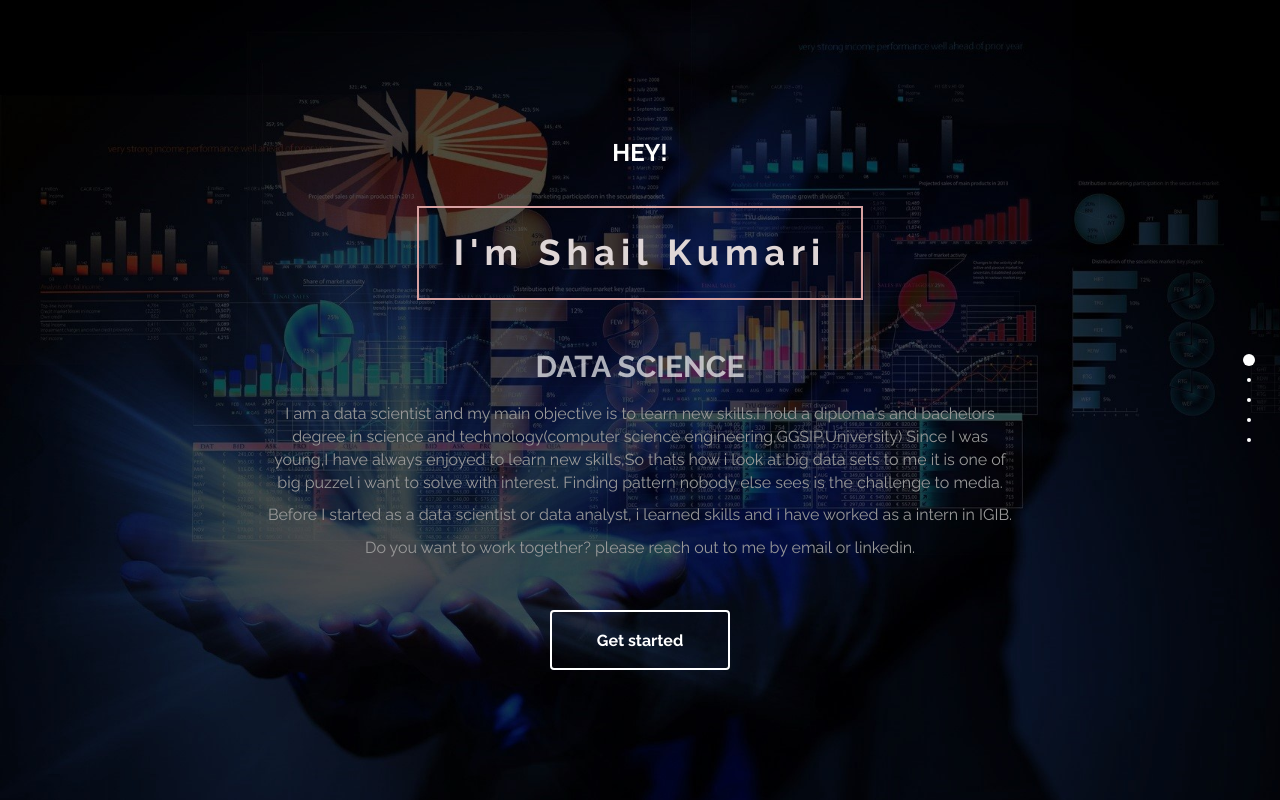
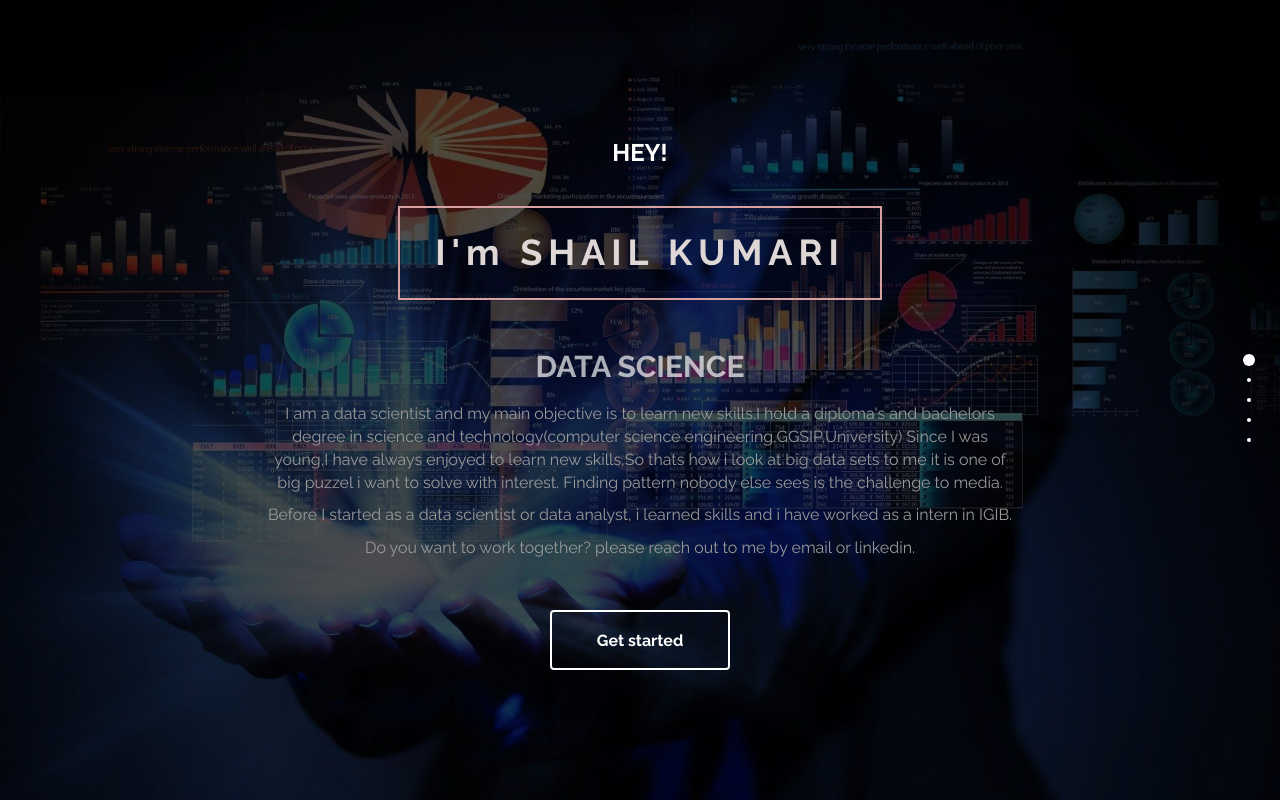
Before and after one commit to shaillyxyz/personal-portfolio, a plain HTML site: page index.html in a window 1280 px wide. Shown: the top 800 px of the page. Drawn offline with Linux system fonts and the light colour scheme.

Commit message:
Update index.html

```diff
--- a/index.html
+++ b/index.html
@@ -41,7 +41,7 @@
 					<div class="col-md-2"></div>
 					<div class="col-md-8 wow fadeIn" data-wow-delay="0.9s">
 						<h3>HEY!</h3>
-						<h1>I'm Shail Kumari</h1>
+						<h1>I'm SHAIL KUMARI</h1>
 						<h2 class="rotate"> &AMP; DATA ANALYST, DEVELOPER &AMP; ENGINEER, DATA SCIENCE</h2>
 						<p>I am a data scientist and my main objective is to learn new skills.I hold a diploma's and bachelors degree in science and technology(computer science engineering,GGSIP,University)
 							Since I was young,I have always enjoyed to learn new skills,So thats how i look at big data sets to me it is one of big puzzel i want to solve with interest. Finding pattern nobody else sees is the challenge to media.</p>
```
